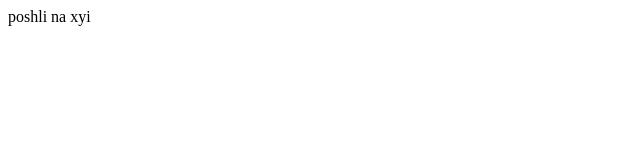
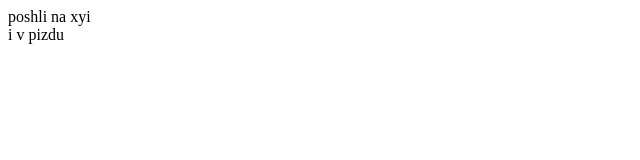
Before and after one commit to DenisPedan/for_ignore, a plain HTML site: page index.html in a window 1280 px wide. Shown: the full height of the page, 0-640 px from the left. Drawn offline with Linux system fonts and the light colour scheme.

Commit message:
???????????

```diff
--- a/index.html
+++ b/index.html
@@ -9,5 +9,6 @@
 </head>
 <body>
     <div>poshli na xyi</div>
+    <div>i v pizdu</div>
 </body>
 </html>
```
